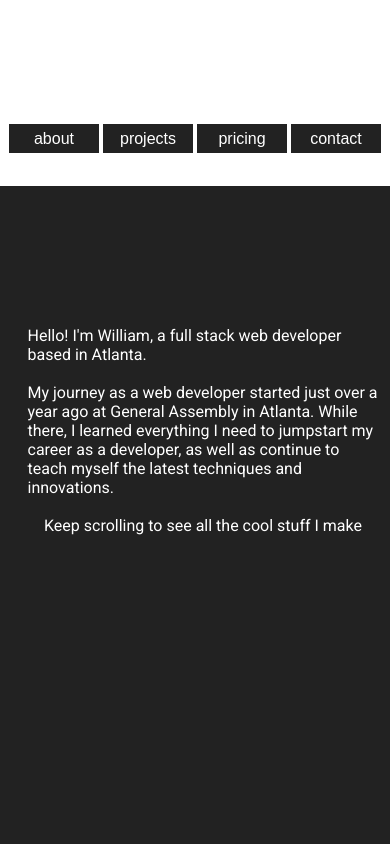
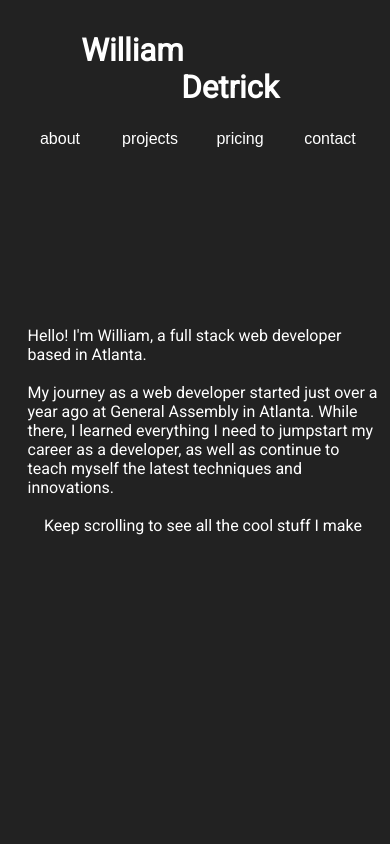
Before and after one commit to williamcd/PortfolioMain, a plain HTML site: page index.html in a window 390 px wide. Shown: the top 844 px of the page. Drawn offline with nearby package versions, Linux system fonts and the light colour scheme.

Commit message:
mobile done, coloring maybe

```diff
--- a/index.html
+++ b/index.html
@@ -20,7 +20,7 @@
                 <span class="nav--name_last">Detrick</span>
             </div>
             <br />
-            <div>
+            <div class="nav--buttons">
                 <button id="about" class="button1">about</button>
                 <button id="projects" class="button1">projects</button>
                 <button id="pricing" class="button1">pricing</button>
--- a/style.css
+++ b/style.css
@@ -13,6 +13,12 @@ body {
     flex-direction: column;
     justify-content: center;
     align-items: center;
+}
+.nav--buttons {
+    min-width: 512px;
+    display: flex;
+    justify-content: center;
+    flex-wrap: wrap;
 }
 .nav--name {
     font-family: 'Roboto', sans-serif;
@@ -60,9 +66,9 @@ body {
     flex-direction: row;
 }
 .project--small {
-    width: 30%;
+    width: 15vw;
     margin: 1.5%;
-    height: 22%;
+    height: 12vw;
 }
 .project--small img {
     width: 100%;
@@ -72,6 +78,12 @@ body {
 
 
 /* MEDIA QUERIES - DANGER AHEAD - TURN BACK */
+@media only screen and (max-width: 1050px) {
+    .nav--buttons {
+        min-width: 275px;
+        max-width: 276px;
+    }
+}
 @media only screen and (max-width: 600px) {
     #Nav {
         width: 100%;
@@ -80,7 +92,10 @@ body {
         top: 0;
         right: 0;
         left: 0;
-        background-color: #FFFFFF;
+        background-color: #222222;
+    }
+    .nav--buttons {
+        min-width: 100%;
     }
     .project--small {
         width: 45%;
```
